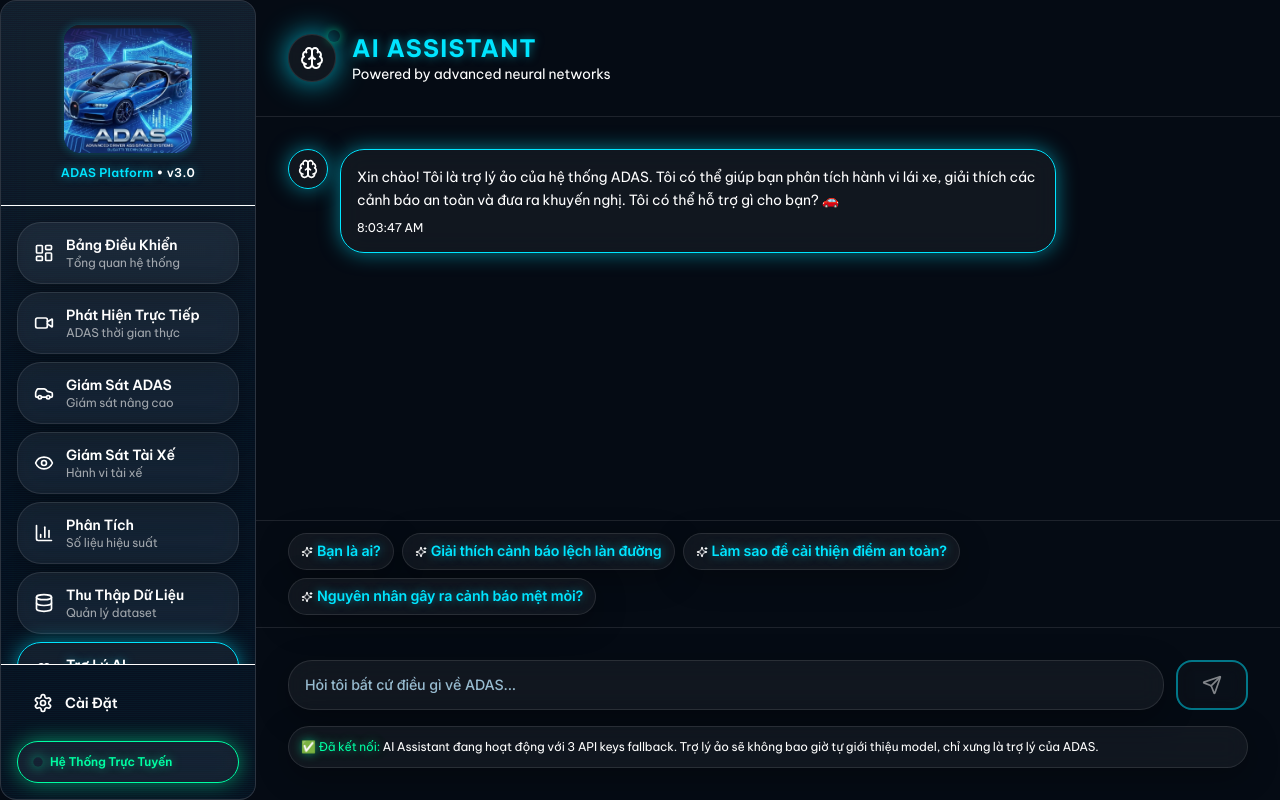
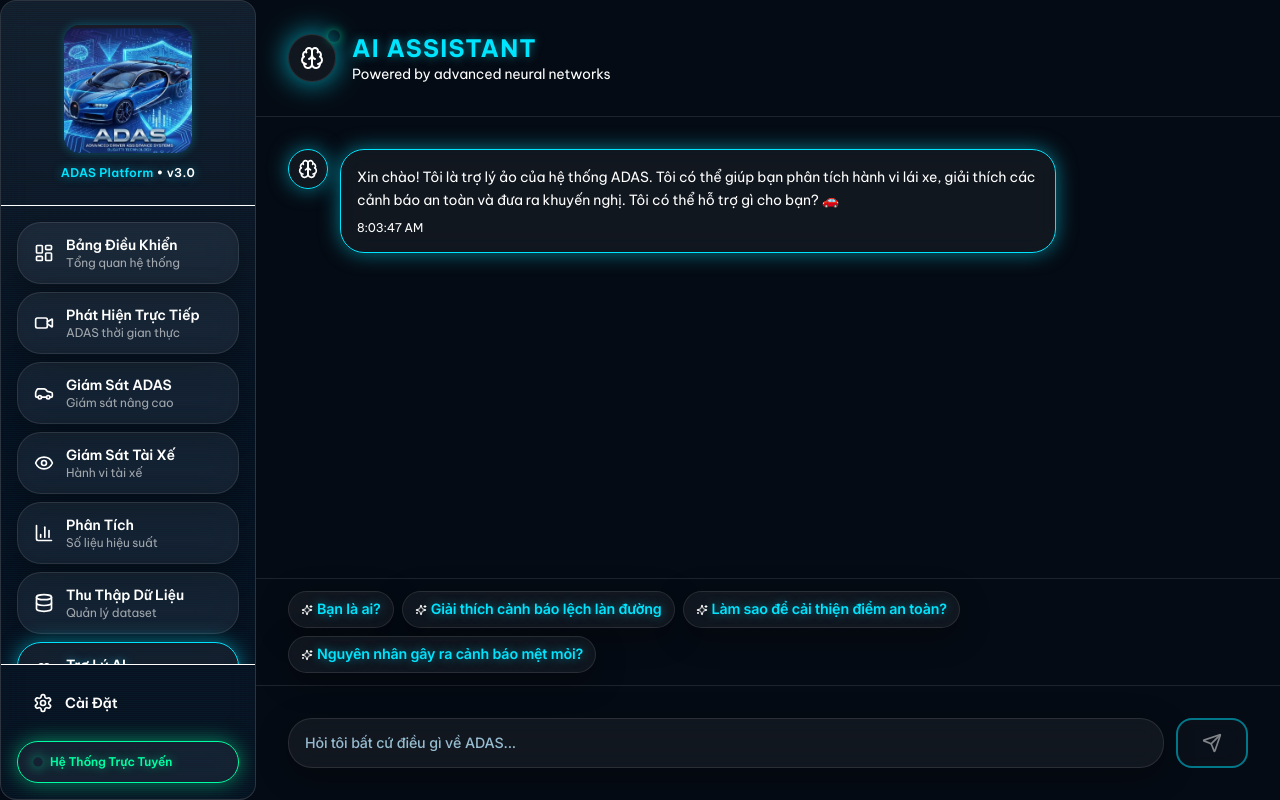
Before and after one commit to buivanchuong9/ADAS, a Next.js app in the folder FrontEnd/: page /ai-assistant in a window 1280 px wide. Both pictures are taken after a click on the button "Bỏ qua". Built offline with nearby package versions, Linux system fonts and the light colour scheme.

Commit message:
fix bug 14

```diff
--- a/FrontEnd/app/ai-assistant/page.tsx
+++ b/FrontEnd/app/ai-assistant/page.tsx
@@ -230,12 +230,7 @@ export default function AIAssistant() {
           </div>
 
           {/* Info Note */}
-          <div className="mt-4 glass-card p-3 border-neon-green/30">
-            <p className="text-xs text-fg-secondary">
-              <span className="text-neon-green">✅ Đã kết nối:</span> AI Assistant đang hoạt động với 3 API keys fallback.
-              Trợ lý ảo sẽ không bao giờ tự giới thiệu model, chỉ xưng là trợ lý của ADAS.
-            </p>
-          </div>
+
         </div>
       </main>
     </div>
```
